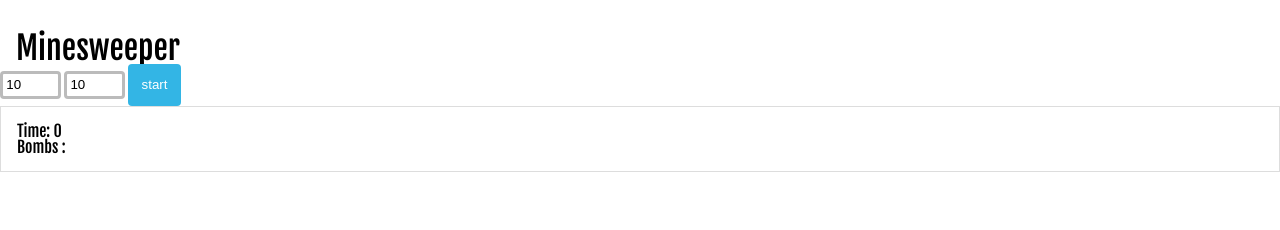
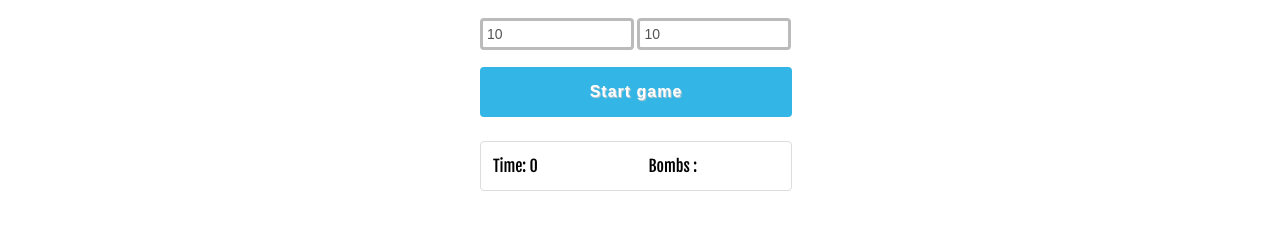
Before and after one commit to serjstratu/minesweeper, a plain HTML site: page index.html in a window 1280 px wide. Drawn offline with nearby package versions, Linux system fonts and the light colour scheme.

Commit message:
Html changes

```diff
--- a/index.html
+++ b/index.html
@@ -7,18 +7,21 @@
 </head>
 
 <body>
-
-<h1>Minesweeper</h1>
-
 <div class="form">
     <input type="number" id="columns" value="10" min="1" max="99" placeholder="Number of columns" pattern="[0-9]{2}" required />
     <input type="number" id="mines" value="10" min="1" max="99" placeholder="Mins" pattern="[0-9]{2}" required />
-    <button id="start">start</button>
+    <button id="start">Start game</button>
 </div>
 
 <div class="board">
-    Time: <span id="timer">0</span>
-    <div class="">Bombs : <span class="bomb-count"></span></div>
+    <div class="left-side">
+        Time: <span id="timer">0</span>
+    </div>
+    <div class="right-side">
+        <div class="">Bombs : <span class="bomb-count"></span>
+    </div>
+
+    </div>
 </div>
 
 
--- a/js/script.js
+++ b/js/script.js
@@ -4,9 +4,12 @@ $( document ).ready(function() {
         $('#game>table').remove();
         $(document).off("contextmenu");
 
+
+        //Global variables
         var cells = [];
         var columns = $("#columns").val();
         var mines = $("#mines").val();
+
         $('.bomb-count').html('');
 
         document.getElementsByClassName('bomb-count')[0].innerHTML += mines;
@@ -18,6 +21,11 @@ $( document ).ready(function() {
         var clicked = false;
         var sec = 0;
         //clearTimeout(clock);
+
+
+        function startGame(){
+
+        }
 
         function validateFields(){
             if (columns >= 99 || columns < 0 || mines <= 0) {
@@ -358,17 +366,7 @@ $( document ).ready(function() {
         }
 
 
-        function shuffle(o) {
-            for (var j, x, i = o.length; i; j = Math.floor(Math.random() * i), x = o[--i], o[i] = o[j], o[j] = x);
-            return o;
-        }
 
-        function sortCells(a, b) {
-            var x = a.x - b.x;
-            if (x) return x;
-            var x = a.y - b.y;
-            return x;
-        }
 
         $(document).on("contextmenu", '.hidden', function (event) {
             event.preventDefault();
@@ -402,4 +400,18 @@ $( document ).ready(function() {
         });
 
     });
+
+
+    function shuffle(o) {
+        for (var j, x, i = o.length; i; j = Math.floor(Math.random() * i), x = o[--i], o[i] = o[j], o[j] = x);
+        return o;
+    }
+
+    function sortCells(a, b) {
+        var x = a.x - b.x;
+        if (x) return x;
+        var x = a.y - b.y;
+        return x;
+    }
+
 });
--- a/style.css
+++ b/style.css
@@ -59,26 +59,26 @@ body{
     position: relative;
     z-index: 2;
 }
-h1{
-    padding: 1em 0.5em 0 0.5em;
-    font-size: 2em;
-}
 
 .form{
-    width: 100%;
+    width: 320px;
     margin: 0 auto;
 }
 
 .form input[type="number"]{
-    margin: 0.25em 0;
-    padding: 0.25em;
+    width: 154px;
+    margin: 1.25em 0;
+    padding: 5px 0;
     font-family: Arial, Helvetica, sans-serif;
     border: 3px solid #bbbbbb;
     border-radius: 4px;
+    color: #555;
+    text-indent: 4px;
+    font-size: 14px;
 }
 
 .form input[type="number"]:focus{
-    outline: none
+    outline: none;
 }
 
 .form button{
@@ -88,11 +88,27 @@ h1{
     border: 0;
     padding: 1em;
     cursor: pointer;
+    width: 312px;
+    font-size: 16px;
+    letter-spacing: 1px;
+    font-weight: bold;
+    text-shadow: 1px 1px 1px #ccc;
 }
 
 .board{
+    width: 310px;
+    margin: 24px auto 0;
     border: 1px solid #dddddd;
-    padding: 1em;
+    padding: 1em 0;
+    border-radius: 4px;
+    position: relative;
+    left: -4px;
+}
+
+.board .left-side, .board .right-side{
+    display: inline-block;
+    width: 140px;
+    padding-left: 12px;
 }
 
 table{
```
